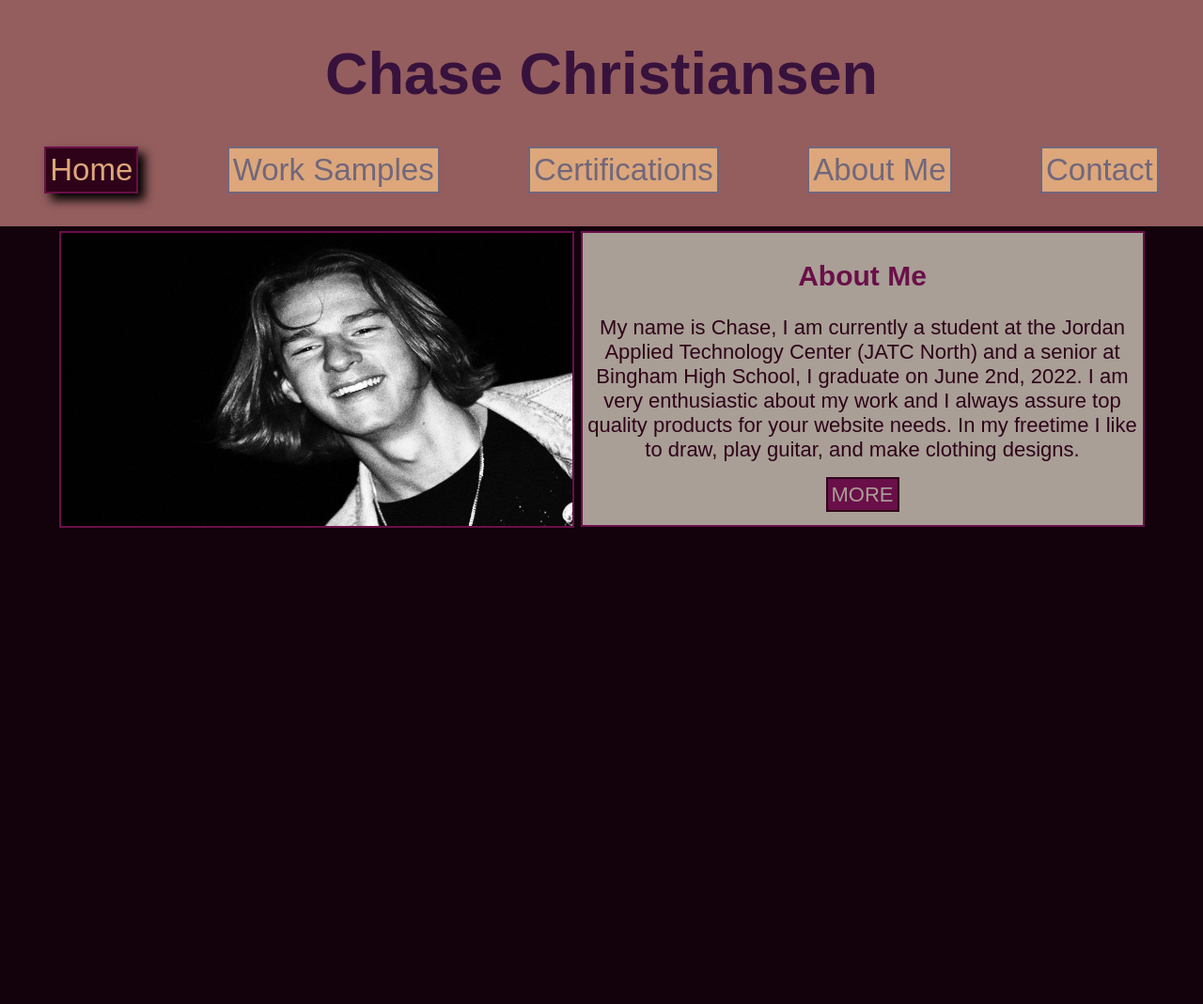
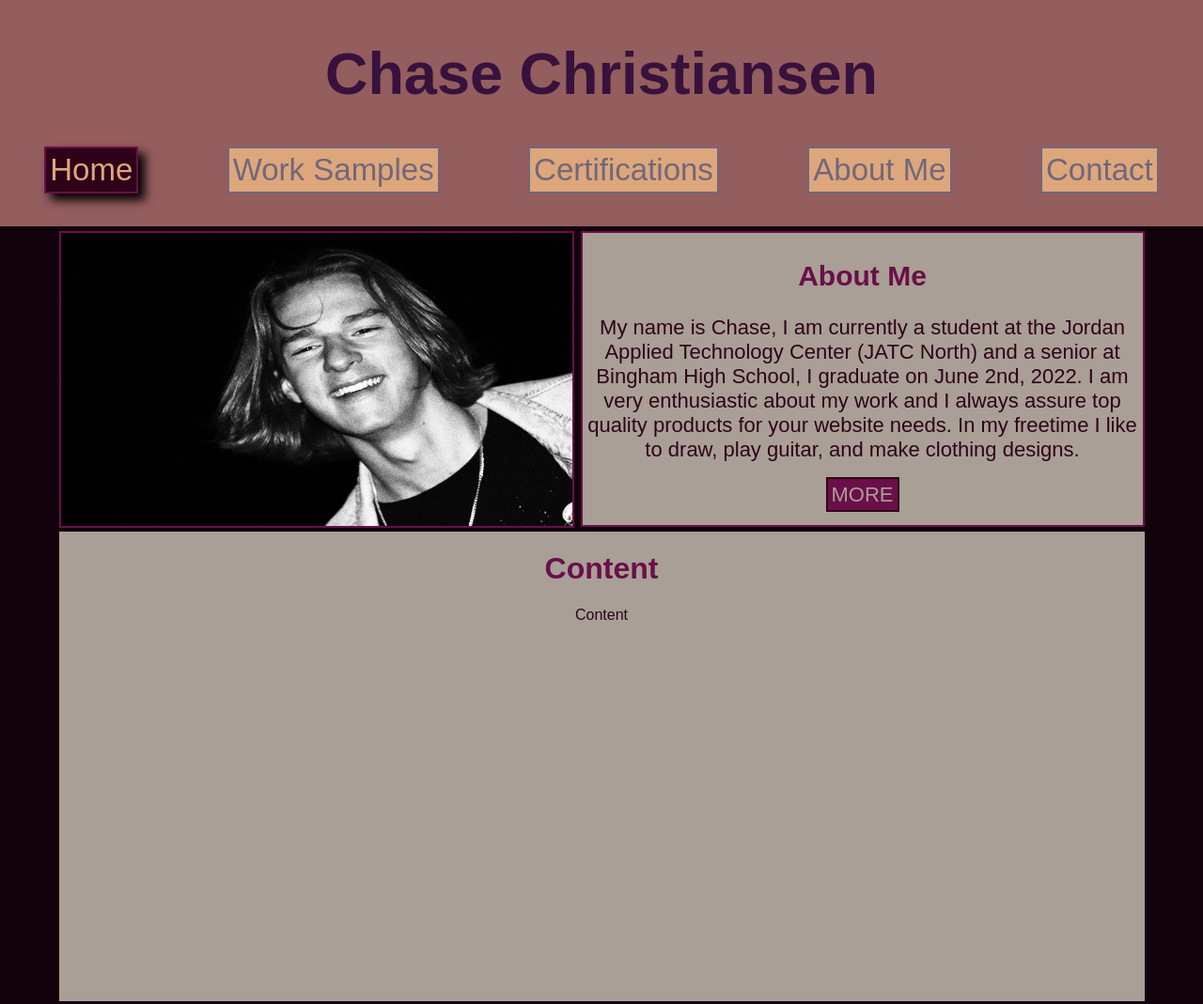
Before and after one commit to cchristi004/portfolio-website, a plain HTML site: page index.html in a window 1280 px wide. Shown: the top 1069 px of the page at 94% size. Drawn offline with Linux system fonts and the light colour scheme; a web font is replaced by a local one.

Commit message:
final (for now)

```diff
--- a/css/certifications.css
+++ b/css/certifications.css
@@ -0,0 +1,55 @@
+body {
+    background-color: #13010B;
+    font-family: 'Red Hot Mono', sans-serif;
+    margin: 0%;
+}
+
+.site-wrap {
+    display: grid;
+    grid-template-columns: 1fr 550px 600px 1fr;
+    grid-template-rows: 241px 100px 210px 500px 500px 241px;
+    grid-gap: 5px;
+    grid-template-areas:
+        "nav nav nav nav"
+        ". ps ps ."
+        ". ill ill ."
+        ". html-css html-css ."
+        ". . . ."
+        "footer footer footer footer"
+    ;
+}
+
+/* Certifications Styles */
+
+.photoshop {
+    background-color: #A99F96;
+    color: #2E0219;
+    grid-area: ps;
+}
+
+.photoshop img {
+    width: 40%;
+    height: 40%;
+}
+
+.illustrator {
+    background-color: #A99F96;
+    color: #2E0219;
+    grid-area: ill;
+}
+
+.illustrator img {
+    width: 40%;
+    height: 40%;
+}
+
+.html-css {
+    background-color: #A99F96;
+    color: #2E0219;
+    grid-area: html-css;
+}
+
+.html-css img {
+    width: 40%;
+    height: 40%;
+}
--- a/css/style.css
+++ b/css/style.css
@@ -7,14 +7,13 @@ body {
 .site-wrap {
     display: grid;
     grid-template-columns: 1fr 550px 600px 1fr;
-    grid-template-rows: 241px 100px 210px 500px 500px 241px;
+    grid-template-rows: 241px 100px 210px 500px 241px;
     grid-gap: 5px;
     grid-template-areas:
         "nav nav nav nav"
         ". profile-pic about ."
         ". profile-pic about ."
-        ". before after ."
-        ". before after ."
+        ". content content ."
         "footer footer footer footer"
     ;
 }
@@ -61,3 +60,16 @@ body {
     font-size: 30px;
     color: #6A0F49;
 }
+
+/* Content Styles */
+
+.content {
+    background-color: #A99F96;
+    color: #2E0219;
+    grid-area: content;
+    text-align: center;
+}
+
+.content h1 {
+    color: #6A0F49;
+}
--- a/index.html
+++ b/index.html
@@ -37,6 +37,10 @@
                     <a href="pages/about-me.html">MORE</a>
                 </div>
             </div>
+            <div class="content">
+                <h1>Content</h1>
+                <p>Content</p>
+            </div>
             <div class="footer">
                 Copyright
             </div>
```
Also changed, not shown: pages/certifications.html (+12 -0 lines).
